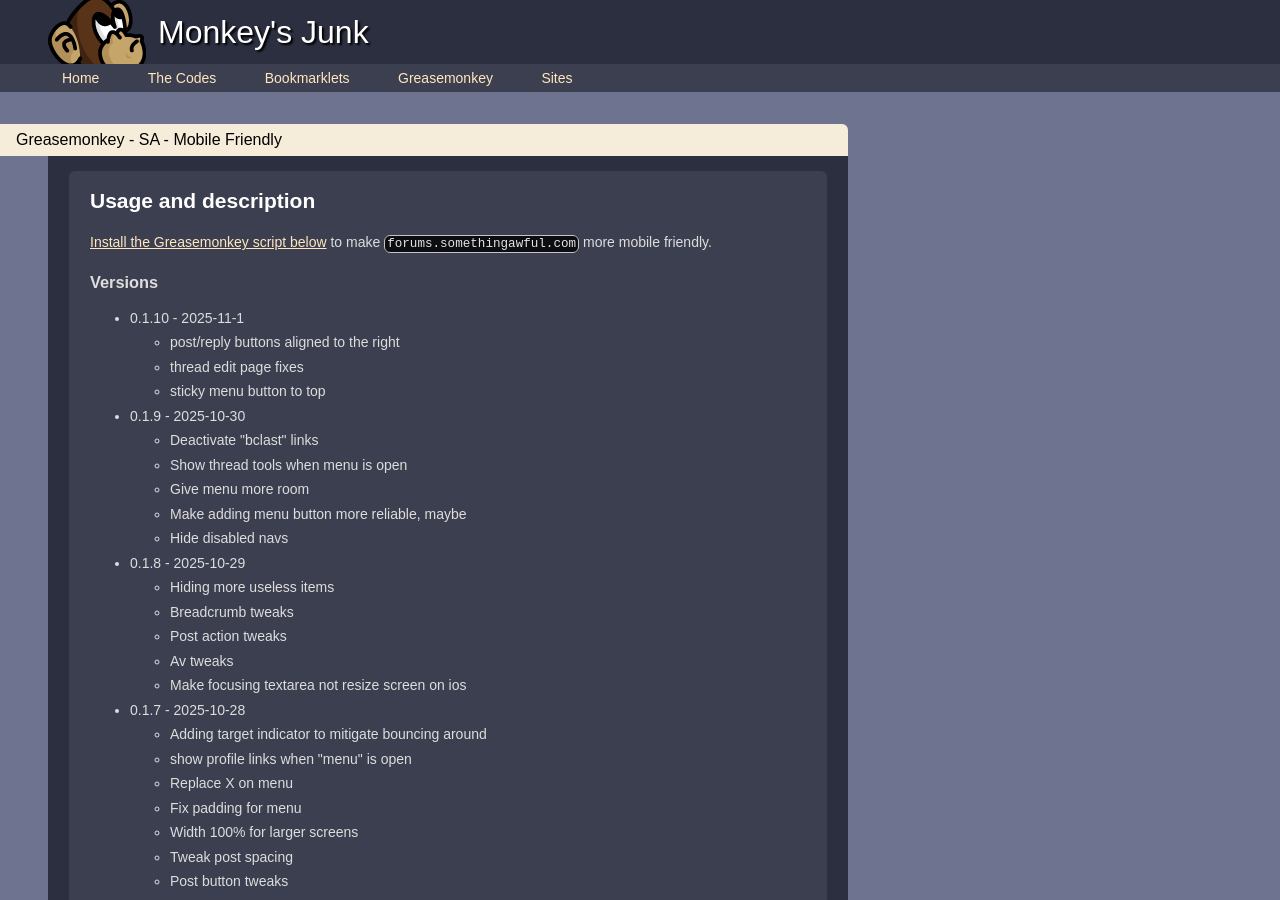
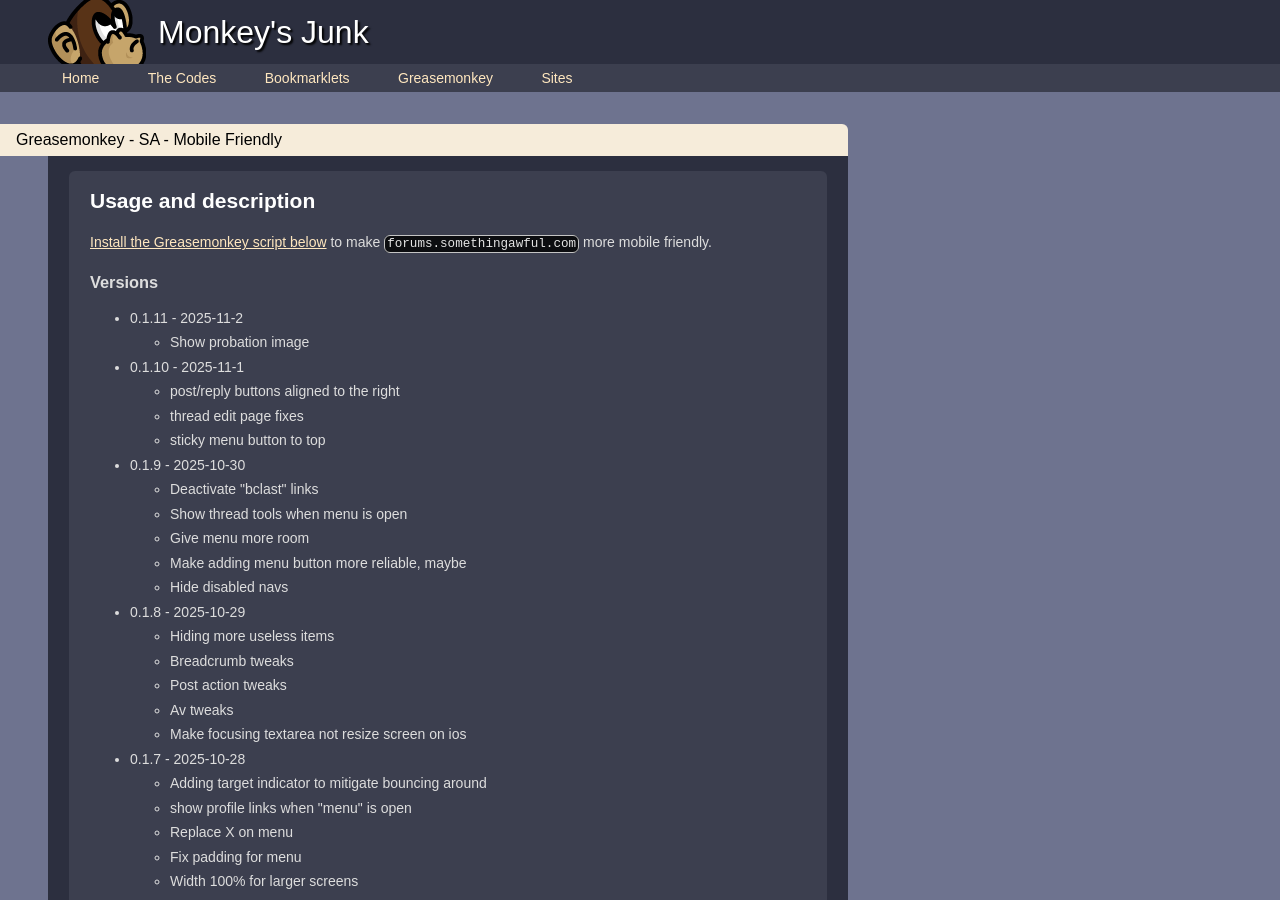
Before and after one commit to cwmonkey/cwmonkey.github.io, a Jekyll site: the page built from greasemonkey/sa-mobile-friendly/index.html, in a window 1280 px wide and 900 px high. Built offline with Jekyll 4.4.1, drawn with Linux system fonts in a browser that asks for light colours; nearby versions of some CDN libraries; some web fonts are replaced.

Commit message:
Show probation image

```diff
--- a/_includes/greasemonkey/sa-mobile-friendly/sa-mobile-friendly.css
+++ b/_includes/greasemonkey/sa-mobile-friendly/sa-mobile-friendly.css
@@ -349,7 +349,7 @@
           border-radius: 5px;
         }
 
-        *:not(img:first-of-type) {
+        *:not(img:first-of-type, .banlink) {
           display: none;
         }
       }
--- a/_includes/greasemonkey/sa-mobile-friendly/version
+++ b/_includes/greasemonkey/sa-mobile-friendly/version
@@ -1 +1 @@
-0.1.10
+0.1.11
--- a/greasemonkey/sa-mobile-friendly/index.html
+++ b/greasemonkey/sa-mobile-friendly/index.html
@@ -12,6 +12,12 @@
 	<h3>Versions</h3>
 
 	<ul>
+		<li>
+			0.1.11 - 2025-11-2
+			<ul>
+				<li>Show probation image</li>
+			</ul>
+		</li>
 		<li>
 			0.1.10 - 2025-11-1
 			<ul>
```
